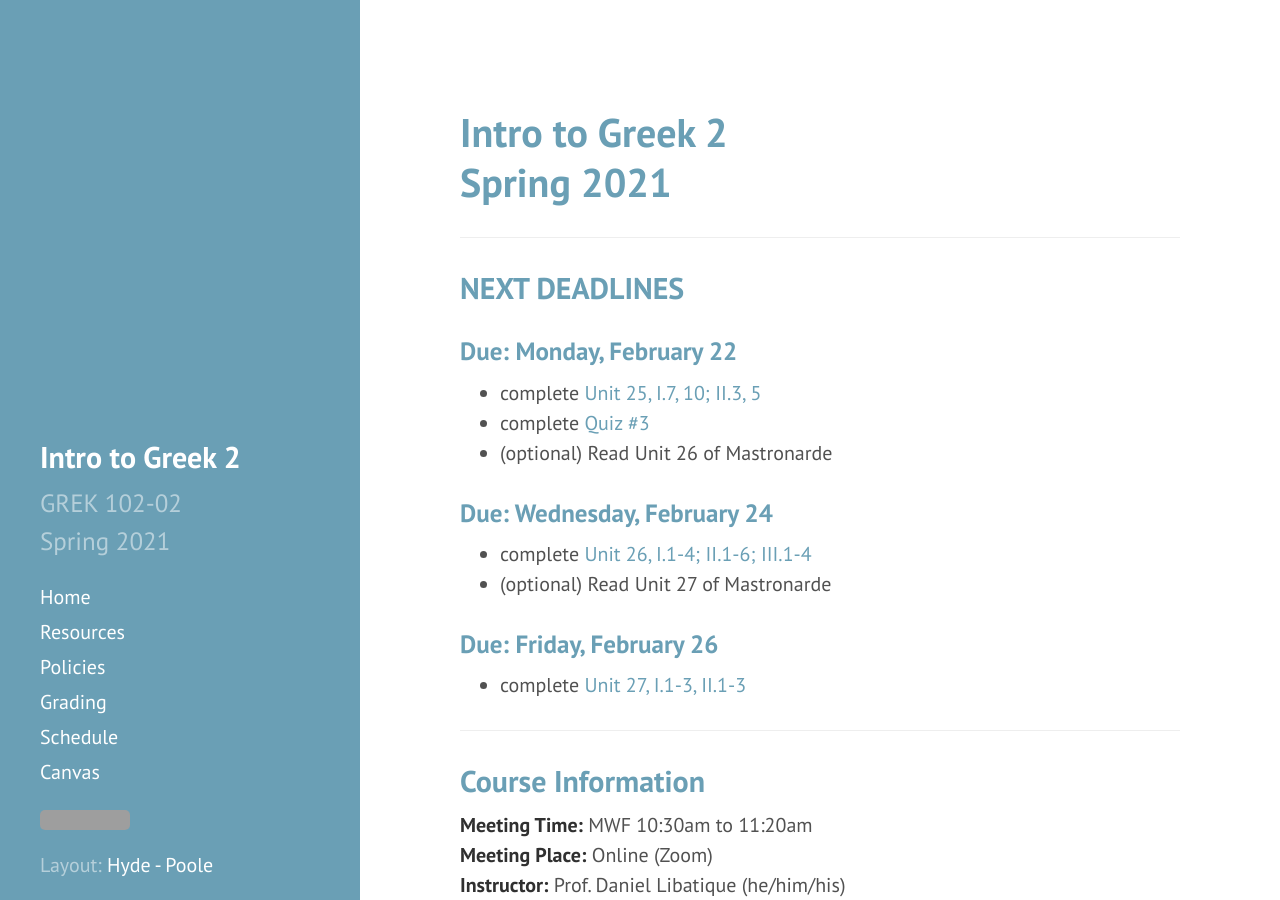
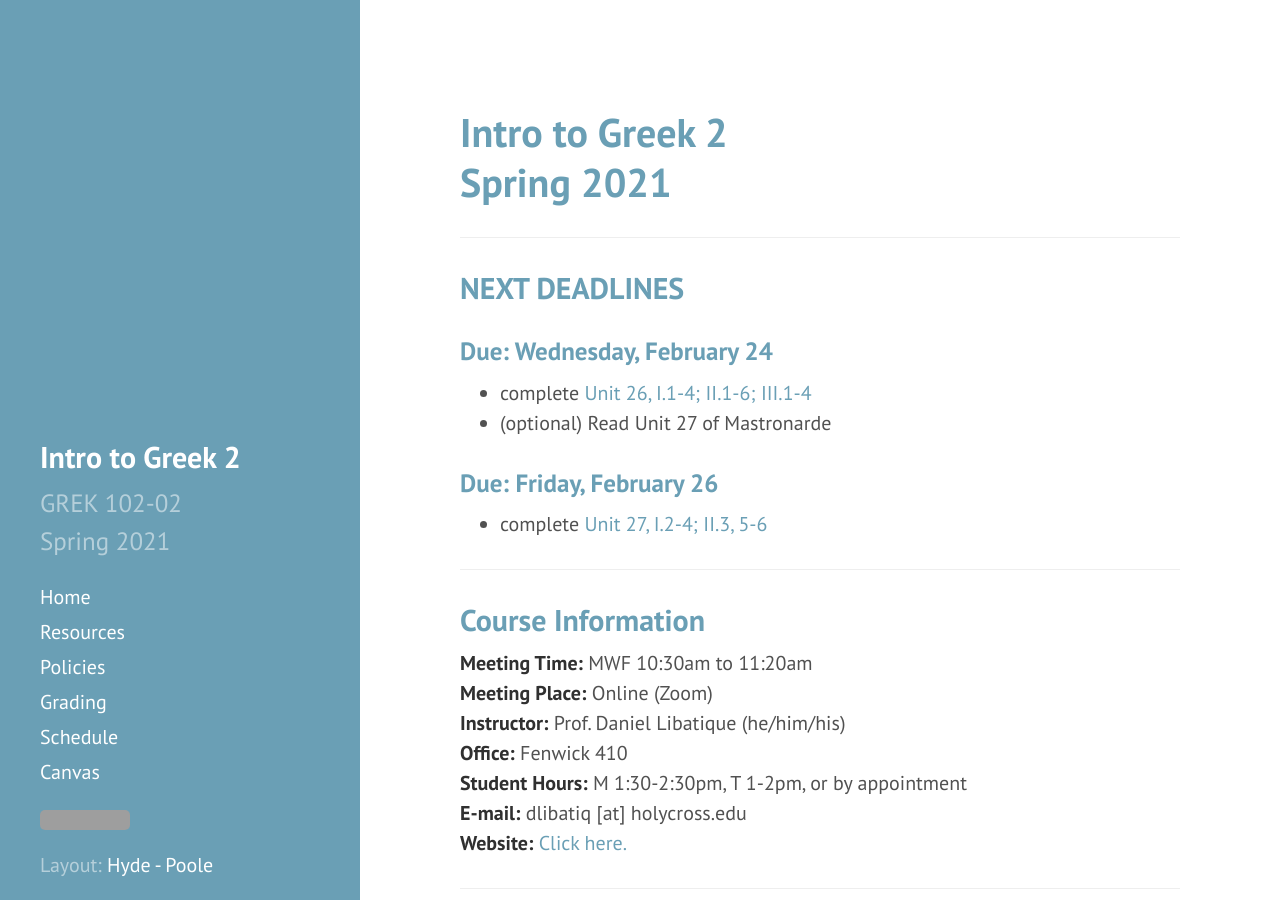
Before and after one commit to DLibatique/GREK102-S21, a Jekyll site: the page built from _pages/index.md, in a window 1280 px wide and 900 px high. Built offline with Jekyll 4.4.1, drawn with Linux system fonts in a browser that asks for light colours; grey boxes are pictures that could not be loaded.

Commit message:
updated homepage, rearranged next 2 hws

```diff
--- a/_pages/index.md
+++ b/_pages/index.md
@@ -10,17 +10,12 @@
 
 ## NEXT DEADLINES
 
-### Due: Monday, February 22
-* complete [Unit 25, I.7, 10; II.3, 5](https://hc.instructure.com/courses/3462/assignments/28218)
-* complete [Quiz #3](https://hc.instructure.com/courses/3462/assignments/30881)
-* (optional) Read Unit 26 of Mastronarde
-
 ### Due: Wednesday, February 24
 * complete [Unit 26, I.1-4; II.1-6; III.1-4](https://hc.instructure.com/courses/3462/assignments/28219)
 * (optional) Read Unit 27 of Mastronarde
 
 ### Due: Friday, February 26
-* complete [Unit 27, I.1-3, II.1-3](https://hc.instructure.com/courses/3462/assignments/28220)
+* complete [Unit 27, I.2-4; II.3, 5-6](https://hc.instructure.com/courses/3462/assignments/28220)
 
 ***
 
```
Also changed, not shown: hw-answers/02-26-21.md (+10 -10 lines), hw-answers/03-01-21.md (+9 -9 lines).
